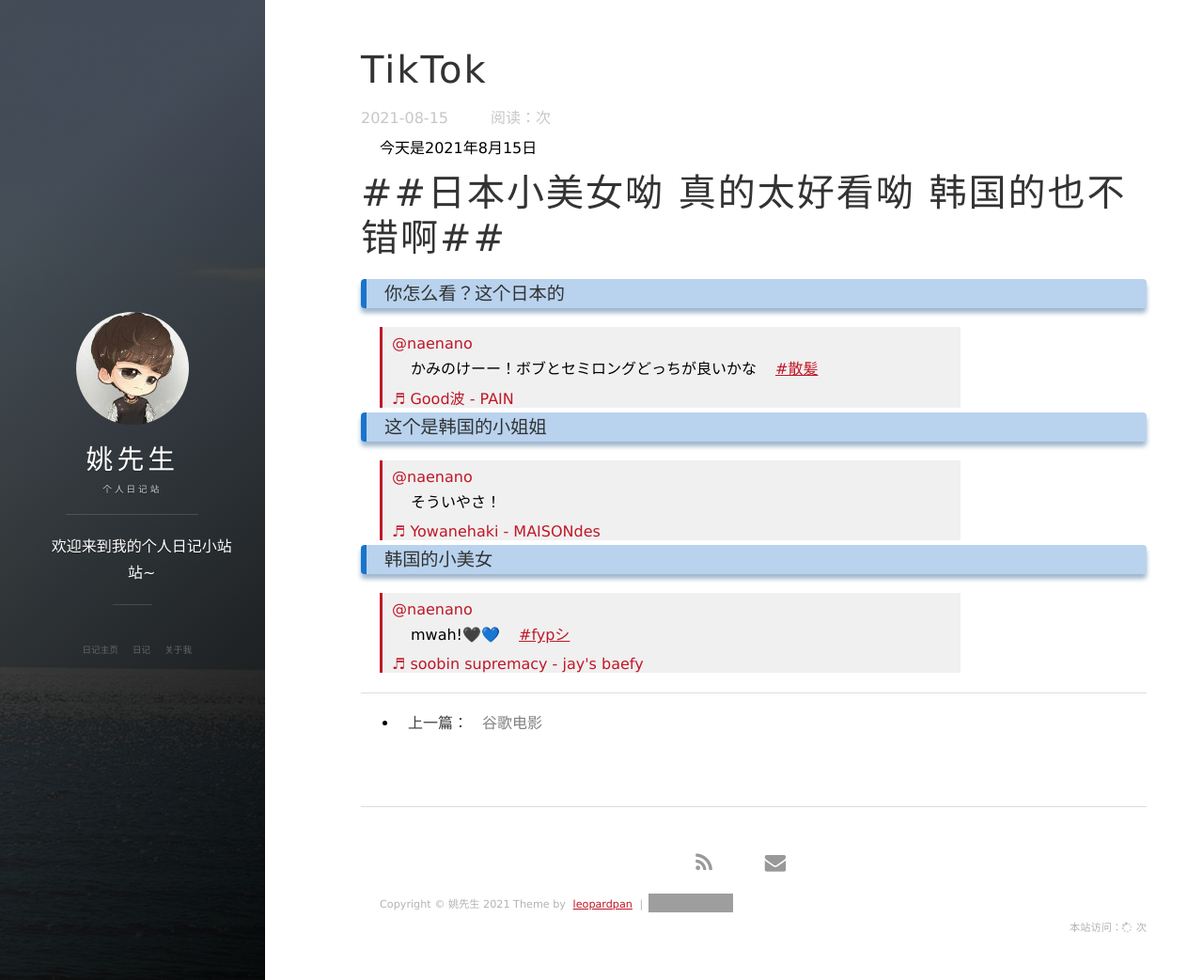
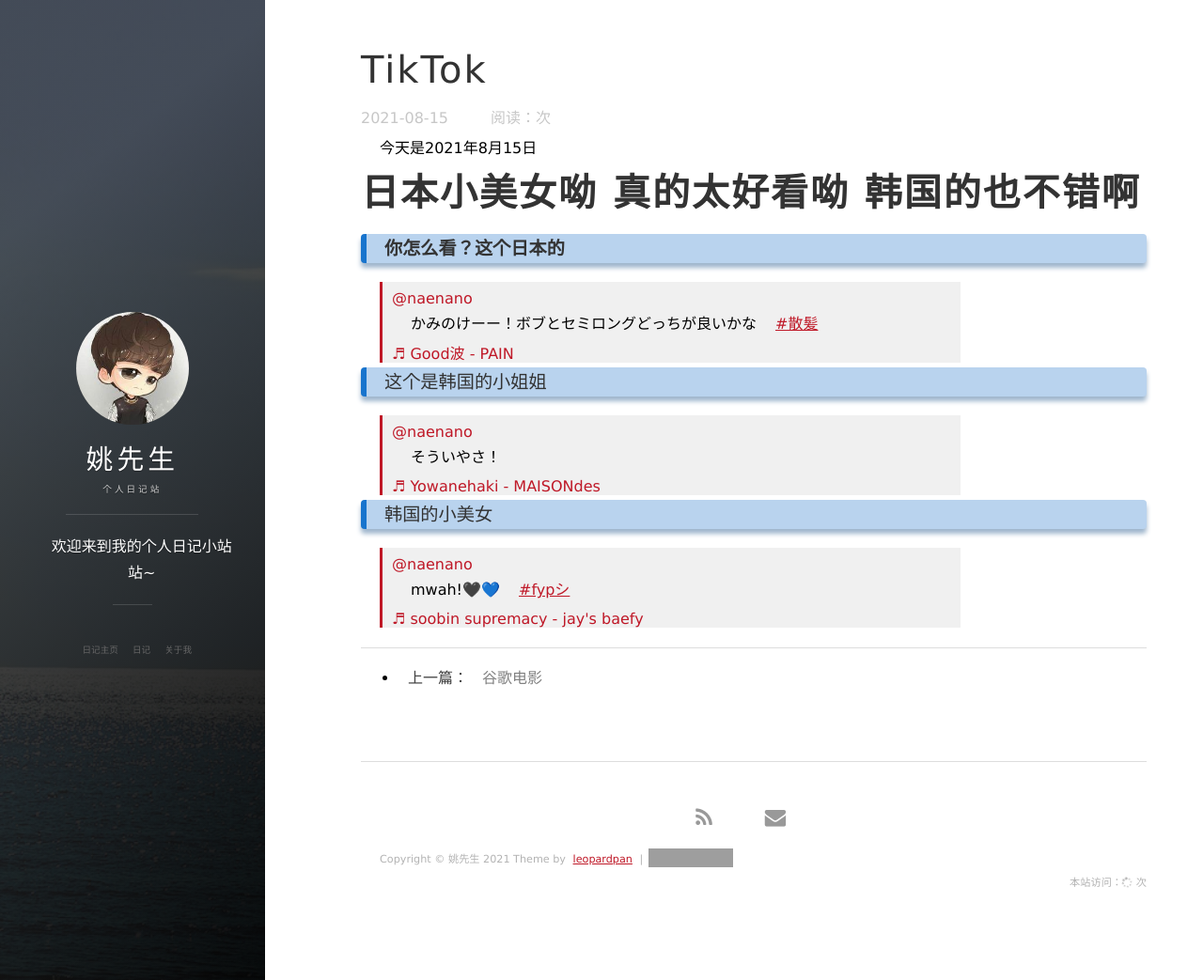
Before and after one commit to Killer-Yao/blog.github.io, a Jekyll site: the page built from _posts/2021-08-15-TikTok.md, in a window 1280 px wide and 1043 px high. Shown: the whole window at 94% size. Built offline with Jekyll 4.4.1, drawn with Linux system fonts in a browser that asks for light colours; nearby versions of some CDN libraries; a script that is not in the unit is left out; comment, search, counter and statistics services are not loaded; grey boxes are pictures that could not be loaded.

Commit message:
Update 2021-08-15-TikTok.md

```diff
--- a/_posts/2021-08-15-TikTok.md
+++ b/_posts/2021-08-15-TikTok.md
@@ -7,8 +7,8 @@ tags:  Jpan美女
 
 今天是2021年8月15日
 
-# ##日本小美女呦 真的太好看呦  韩国的也不错啊##
-### 你怎么看？这个日本的
+# **日本小美女呦 真的太好看呦  韩国的也不错啊**
+### **你怎么看？这个日本的**
 
  <blockquote class="tiktok-embed" cite="https://www.tiktok.com/@naenano/video/6994373265552657665" data-video-id="6994373265552657665" style="max-width: 605px;min-width: 325px;" > <section> <a target="_blank" title="@naenano" href="https://www.tiktok.com/@naenano">@naenano</a> <p>かみのけーー！ボブとセミロングどっちが良いかな　<a title="散髪" target="_blank" href="https://www.tiktok.com/tag/%E6%95%A3%E9%AB%AA">#散髪</a></p> <a target="_blank" title="♬ Good波 - PAIN" href="https://www.tiktok.com/music/Good波-6988810468240542465">♬ Good波 - PAIN</a> </section> </blockquote> <script async src="https://www.tiktok.com/embed.js"></script>
 
```
